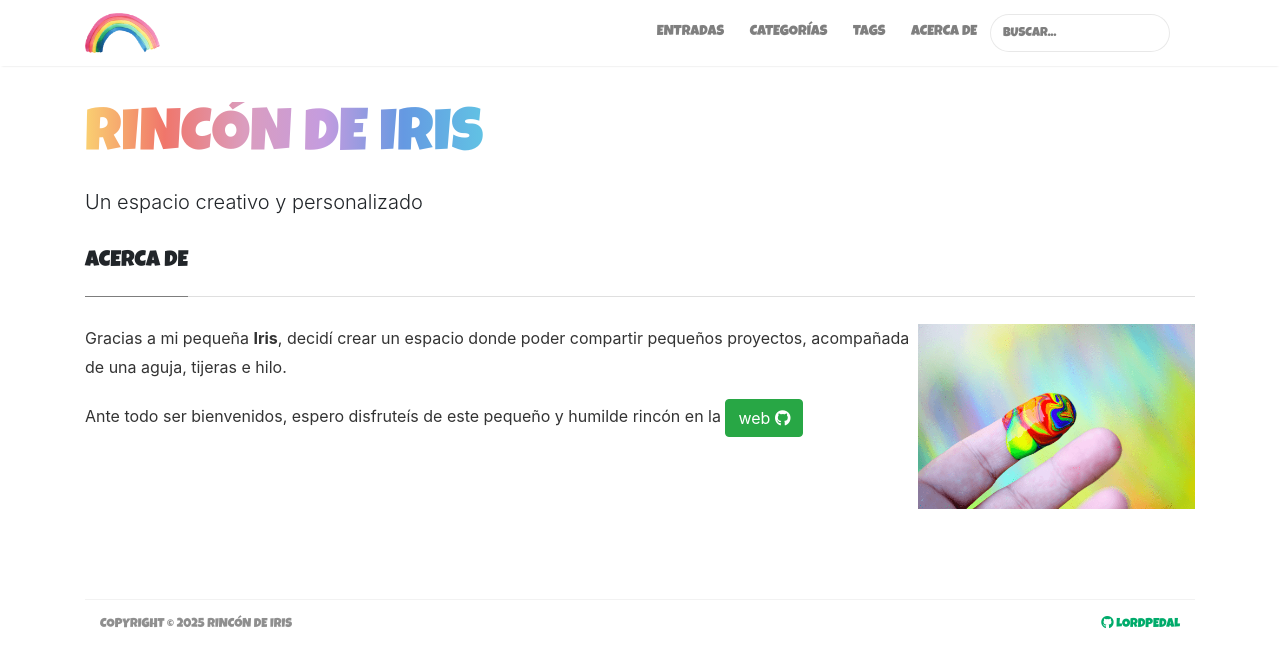
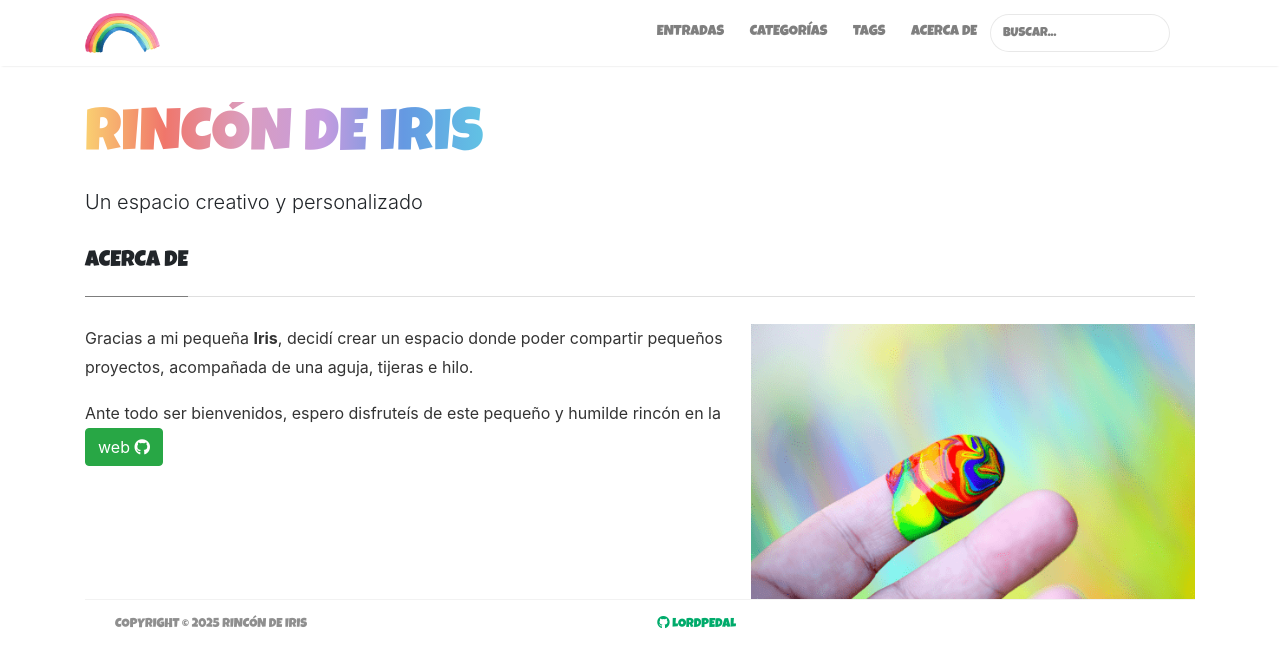
Before and after one commit to Lordpedal/rincondeiris, a Jekyll site: the page built from _pages/about.md, in a window 1280 px wide. Shown: the top 667 px of the page. Built offline with Jekyll 4.4.1, drawn with Linux system fonts in a browser that asks for light colours; nearby versions of some CDN libraries.

Commit message:
Actualización dom 30 mar 2025 09:42:00 CEST

```diff
--- a/_pages/about.md
+++ b/_pages/about.md
@@ -5,7 +5,7 @@
 comments: false
 ---
 
-![Avatar](/assets/images/avatar.png){:style="float:right; height:25%; width:25%; margin-left:auto"}
+![Avatar](/assets/images/avatar.png){:style="float:right; height:40%; width:40%; margin-left:auto"}
 
 Gracias a mi pequeña **Iris**, decidí crear un espacio donde poder compartir pequeños proyectos, acompañada de una aguja, tijeras e hilo.
 
```
